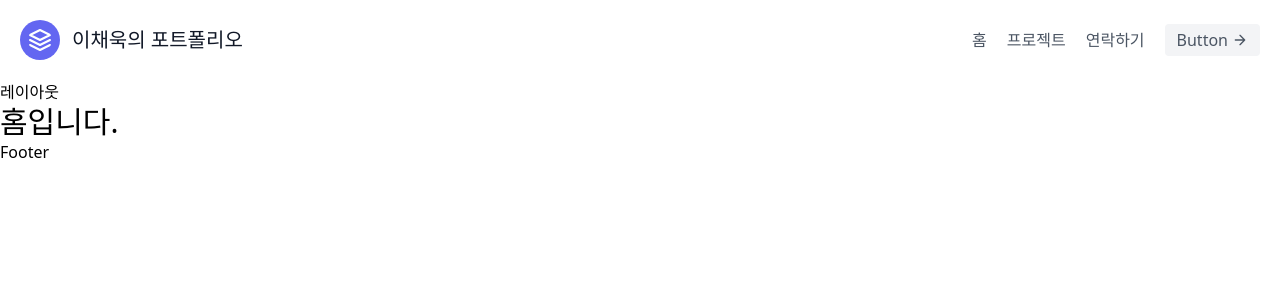
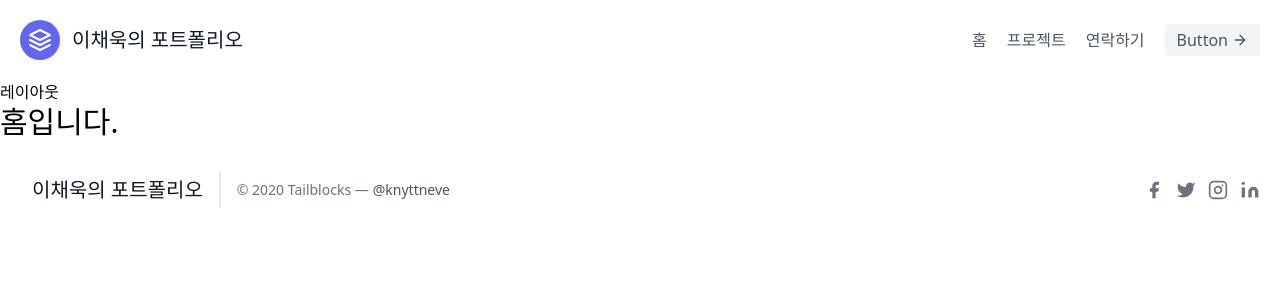
Before and after one commit to codnr98/next-portfolio, a Next.js app: page / in a window 1280 px wide. Shown: the top 300 px of the page. Built offline with nearby package versions, Linux system fonts and the light colour scheme.

Commit message:
feat: footer 생성

```diff
--- a/components/Footer.tsx
+++ b/components/Footer.tsx
@@ -1,5 +1,81 @@
 const Footer = () => {
-  return <h1>Footer</h1>
+  return (
+    <footer className="text-gray-600 body-font">
+      <div className="container px-5 py-8 mx-auto flex items-center sm:flex-row flex-col">
+        <a className="flex title-font font-medium items-center md:justify-start justify-center text-gray-900">
+          <span className="ml-3 text-xl">이채욱의 포트폴리오</span>
+        </a>
+        <p className="text-sm text-gray-500 sm:ml-4 sm:pl-4 sm:border-l-2 sm:border-gray-200 sm:py-2 sm:mt-0 mt-4">
+          © 2020 Tailblocks —
+          <a
+            href="https://twitter.com/knyttneve"
+            className="text-gray-600 ml-1"
+            rel="noopener noreferrer"
+            target="_blank"
+          >
+            @knyttneve
+          </a>
+        </p>
+        <span className="inline-flex sm:ml-auto sm:mt-0 mt-4 justify-center sm:justify-start">
+          <a className="text-gray-500">
+            <svg
+              fill="currentColor"
+              stroke-linecap="round"
+              stroke-linejoin="round"
+              stroke-width="2"
+              className="w-5 h-5"
+              viewBox="0 0 24 24"
+            >
+              <path d="M18 2h-3a5 5 0 00-5 5v3H7v4h3v8h4v-8h3l1-4h-4V7a1 1 0 011-1h3z" />
+            </svg>
+          </a>
+          <a className="ml-3 text-gray-500">
+            <svg
+              fill="currentColor"
+              stroke-linecap="round"
+              stroke-linejoin="round"
+              stroke-width="2"
+              className="w-5 h-5"
+              viewBox="0 0 24 24"
+            >
+              <path d="M23 3a10.9 10.9 0 01-3.14 1.53 4.48 4.48 0 00-7.86 3v1A10.66 10.66 0 013 4s-4 9 5 13a11.64 11.64 0 01-7 2c9 5 20 0 20-11.5a4.5 4.5 0 00-.08-.83A7.72 7.72 0 0023 3z" />
+            </svg>
+          </a>
+          <a className="ml-3 text-gray-500">
+            <svg
+              fill="none"
+              stroke="currentColor"
+              stroke-linecap="round"
+              stroke-linejoin="round"
+              stroke-width="2"
+              className="w-5 h-5"
+              viewBox="0 0 24 24"
+            >
+              <rect width="20" height="20" x="2" y="2" rx="5" ry="5" />
+              <path d="M16 11.37A4 4 0 1112.63 8 4 4 0 0116 11.37zm1.5-4.87h.01" />
+            </svg>
+          </a>
+          <a className="ml-3 text-gray-500">
+            <svg
+              fill="currentColor"
+              stroke="currentColor"
+              stroke-linecap="round"
+              stroke-linejoin="round"
+              stroke-width="0"
+              className="w-5 h-5"
+              viewBox="0 0 24 24"
+            >
+              <path
+                stroke="none"
+                d="M16 8a6 6 0 016 6v7h-4v-7a2 2 0 00-2-2 2 2 0 00-2 2v7h-4v-7a6 6 0 016-6zM2 9h4v12H2z"
+              />
+              <circle cx="4" cy="4" r="2" stroke="none" />
+            </svg>
+          </a>
+        </span>
+      </div>
+    </footer>
+  )
 }
 
 export default Footer
```
